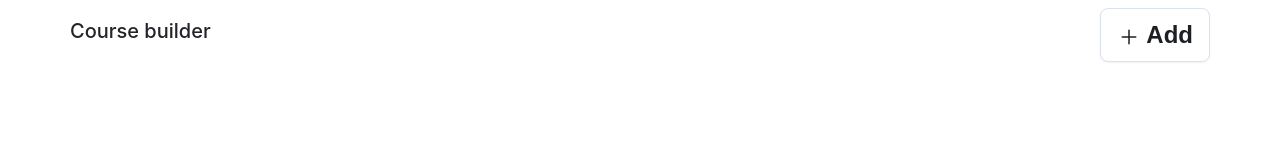
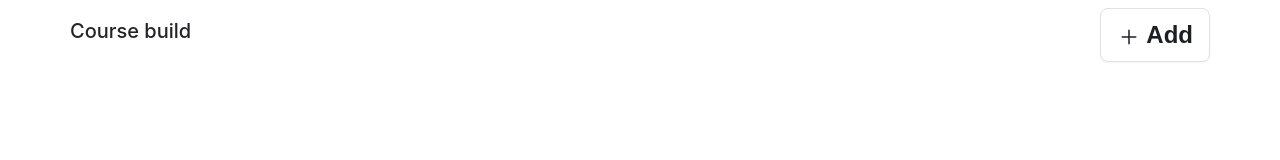
Before and after one commit to RahulkrWD/course-modules, a React (Create React App) app: page / in a window 1280 px wide. Shown: the top 160 px of the page. Built offline with nearby package versions, Linux system fonts and the light colour scheme.

Commit message:
change title name

```diff
--- a/src/components/Navbar.js
+++ b/src/components/Navbar.js
@@ -4,7 +4,7 @@ import Menu from "./Menu";
 function Navbar() {
   return (
     <div className="container navbar">
-      <h5 style={{ cursor: "pointer" }}>Course builder</h5>
+      <h5 style={{ cursor: "pointer" }}>Course build</h5>
       <Menu />
     </div>
   );
```
